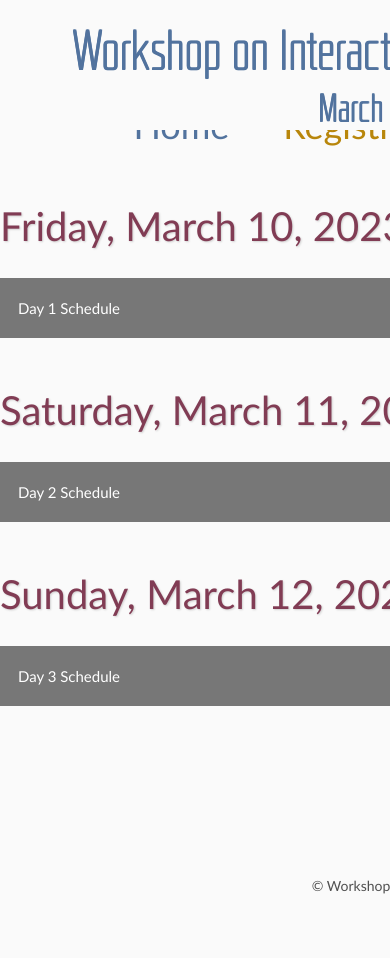
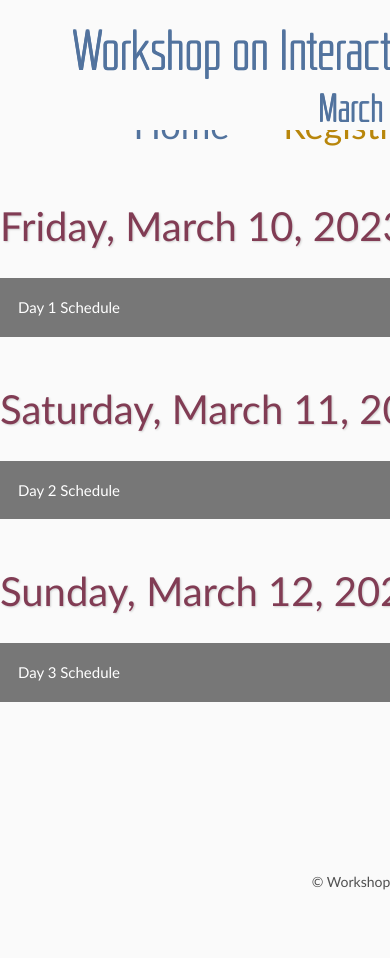
Before and after one commit to Homeomorphy/2023-4D-topology-workshop, a plain HTML site: page program/index.html in a window 390 px wide. Shown: the top 958 px of the page. Drawn offline with nearby package versions, Linux system fonts and the light colour scheme; some packages are replaced by stand-ins of ours; files that its build step writes are made by us from their sources; a script that the page names is missing.

Commit message:
fit button class for mobile view

```diff
--- a/assets/main.css
+++ b/assets/main.css
@@ -129,7 +129,7 @@ footer{font-size:0.875em; margin-top:12em; text-align:center;}
 @media only screen and (max-width: 1000px) {
     h2{font-size:2.50em;}
     p{font-size:1.5em; line-height:1.5em;}
-    th,td,tr{font-size:1.5em; line-height:1.5em;}
+    th,td,tr,button{font-size:1.5em; line-height:1.5em;}
     td.date{font-size:1em; padding-top:0.5em;}
     td.navigation{font-size:1.5em; padding:0px 20px 0px 20px;}
     table.footer{font-size:0.33em;}
```
